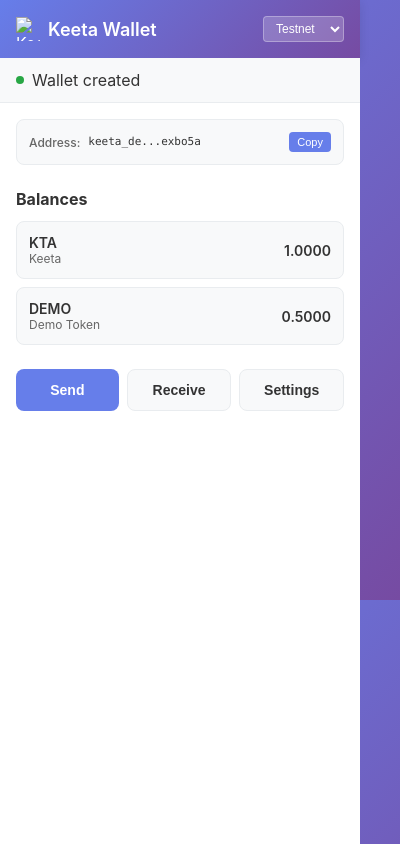
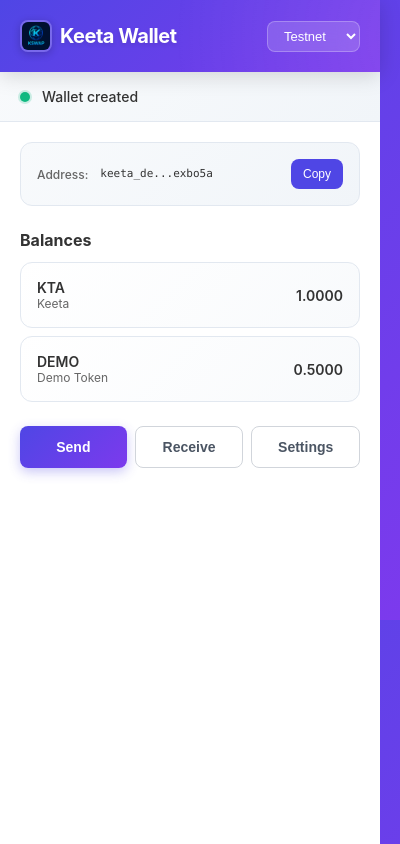
Before and after one commit to KSwapOrg/KSwapExtension, a browser extension: page src/popup/popup.html in a window 400 px wide. Drawn offline with Linux system fonts and the light colour scheme.

Commit message:
Polish extension UI and fix logo display
✨ UI Improvements:
- Fix logo path to properly display KSwap logo in header
- Upgrade color scheme to modern purple gradient theme
- Add shimmer animation effect to header
- Improve button hover effects with transforms and shadows
- Enhanced card designs with better gradients and shadows
- Better spacing and typography throughout
- Larger, more polished icons and elements
- Improved status indicators with better colors and glow effects

🎨 Visual Enhancements:
- Increased popup size to 380x620px for better UX
- Modern glassmorphism effects on network selector
- Smooth transitions and micro-interactions
- Better visual hierarchy with improved typography
- Enhanced loading spinner and modal designs

🔧 Technical:
- Fixed icon path from ../icons/ to ../../icons/ for proper loading
- Updated CSS with modern design tokens and variables
- Better responsive design patterns

```diff
--- a/src/popup/popup.css
+++ b/src/popup/popup.css
@@ -6,10 +6,10 @@
 }
 
 body {
-  width: 360px;
-  height: 600px;
+  width: 380px;
+  height: 620px;
   font-family: -apple-system, BlinkMacSystemFont, 'Segoe UI', Roboto, sans-serif;
-  background: linear-gradient(135deg, #667eea 0%, #764ba2 100%);
+  background: linear-gradient(135deg, #4f46e5 0%, #7c3aed 100%);
   color: #333;
   overflow: hidden;
 }
@@ -24,13 +24,31 @@
 
 /* Header */
 .wallet-header {
-  background: linear-gradient(135deg, #667eea 0%, #764ba2 100%);
+  background: linear-gradient(135deg, #4f46e5 0%, #7c3aed 100%);
   color: white;
-  padding: 16px;
+  padding: 20px;
   display: flex;
   justify-content: space-between;
   align-items: center;
-  box-shadow: 0 2px 10px rgba(0,0,0,0.1);
+  box-shadow: 0 4px 20px rgba(0,0,0,0.15);
+  position: relative;
+  overflow: hidden;
+}
+
+.wallet-header::before {
+  content: '';
+  position: absolute;
+  top: -50%;
+  left: -50%;
+  width: 200%;
+  height: 200%;
+  background: radial-gradient(circle, rgba(255,255,255,0.1) 0%, transparent 70%);
+  animation: shimmer 3s linear infinite;
+}
+
+@keyframes shimmer {
+  0% { transform: translateX(-100%); }
+  100% { transform: translateX(100%); }
 }
 
 .logo {
@@ -40,22 +58,36 @@
 }
 
 .logo-icon {
-  width: 24px;
-  height: 24px;
+  width: 32px;
+  height: 32px;
+  border-radius: 8px;
+  box-shadow: 0 2px 8px rgba(0,0,0,0.2);
+  border: 2px solid rgba(255,255,255,0.2);
 }
 
 .logo h1 {
-  font-size: 18px;
-  font-weight: 600;
+  font-size: 20px;
+  font-weight: 700;
+  text-shadow: 0 2px 4px rgba(0,0,0,0.1);
+  letter-spacing: -0.5px;
 }
 
 .network-selector select {
-  background: rgba(255,255,255,0.2);
-  border: 1px solid rgba(255,255,255,0.3);
+  background: rgba(255,255,255,0.15);
+  border: 1px solid rgba(255,255,255,0.25);
   color: white;
-  padding: 4px 8px;
-  border-radius: 4px;
-  font-size: 12px;
+  padding: 6px 12px;
+  border-radius: 8px;
+  font-size: 13px;
+  font-weight: 500;
+  backdrop-filter: blur(10px);
+  cursor: pointer;
+  transition: all 0.2s;
+}
+
+.network-selector select:hover {
+  background: rgba(255,255,255,0.25);
+  border-color: rgba(255,255,255,0.4);
 }
 
 .network-selector option {
@@ -64,30 +96,35 @@
 
 /* Connection Status */
 .connection-status {
-  padding: 12px 16px;
+  padding: 16px 20px;
   display: flex;
   align-items: center;
-  gap: 8px;
-  background: #f8f9fa;
-  border-bottom: 1px solid #e9ecef;
+  gap: 12px;
+  background: linear-gradient(135deg, #f8fafc 0%, #f1f5f9 100%);
+  border-bottom: 1px solid #e2e8f0;
+  font-weight: 500;
+  font-size: 14px;
 }
 
 .status-indicator {
-  width: 8px;
-  height: 8px;
+  width: 10px;
+  height: 10px;
   border-radius: 50%;
-  background: #ffc107;
+  background: #f59e0b;
   animation: pulse 2s infinite;
+  box-shadow: 0 0 0 2px rgba(245, 158, 11, 0.2);
 }
 
 .status-indicator.connected {
-  background: #28a745;
+  background: #10b981;
   animation: none;
+  box-shadow: 0 0 0 2px rgba(16, 185, 129, 0.2);
 }
 
 .status-indicator.error {
-  background: #dc3545;
+  background: #ef4444;
   animation: none;
+  box-shadow: 0 0 0 2px rgba(239, 68, 68, 0.2);
 }
 
 @keyframes pulse {
@@ -99,8 +136,9 @@
 /* Wallet Content */
 .wallet-content {
   flex: 1;
-  padding: 16px;
+  padding: 20px;
   overflow-y: auto;
+  background: #ffffff;
 }
 
 .hidden {
@@ -115,11 +153,17 @@
 .account-address {
   display: flex;
   align-items: center;
-  gap: 8px;
-  padding: 12px;
-  background: #f8f9fa;
-  border-radius: 8px;
-  border: 1px solid #e9ecef;
+  gap: 12px;
+  padding: 16px;
+  background: linear-gradient(135deg, #f8fafc 0%, #f1f5f9 100%);
+  border-radius: 12px;
+  border: 1px solid #e2e8f0;
+  transition: all 0.2s;
+}
+
+.account-address:hover {
+  border-color: #cbd5e1;
+  box-shadow: 0 4px 12px rgba(0,0,0,0.05);
 }
 
 .account-address label {
@@ -139,18 +183,22 @@
 }
 
 .copy-btn {
-  background: #667eea;
+  background: #4f46e5;
   color: white;
   border: none;
-  padding: 4px 8px;
-  border-radius: 4px;
-  font-size: 11px;
+  padding: 8px 12px;
+  border-radius: 8px;
+  font-size: 12px;
+  font-weight: 500;
   cursor: pointer;
   white-space: nowrap;
+  transition: all 0.2s;
 }
 
 .copy-btn:hover {
-  background: #5a6fd8;
+  background: #4338ca;
+  transform: translateY(-1px);
+  box-shadow: 0 4px 12px rgba(79, 70, 229, 0.3);
 }
 
 /* Balance Section */
@@ -170,10 +218,18 @@
   display: flex;
   justify-content: space-between;
   align-items: center;
-  padding: 12px;
-  background: #f8f9fa;
-  border-radius: 8px;
-  border: 1px solid #e9ecef;
+  padding: 16px;
+  background: linear-gradient(135deg, #ffffff 0%, #f8fafc 100%);
+  border-radius: 12px;
+  border: 1px solid #e2e8f0;
+  transition: all 0.2s;
+  cursor: pointer;
+}
+
+.token-item:hover {
+  border-color: #cbd5e1;
+  box-shadow: 0 4px 12px rgba(0,0,0,0.05);
+  transform: translateY(-1px);
 }
 
 .token-info {
@@ -218,22 +274,28 @@
 }
 
 .action-btn.primary {
-  background: #667eea;
+  background: linear-gradient(135deg, #4f46e5 0%, #7c3aed 100%);
   color: white;
+  box-shadow: 0 4px 12px rgba(79, 70, 229, 0.3);
 }
 
 .action-btn.primary:hover {
-  background: #5a6fd8;
+  background: linear-gradient(135deg, #4338ca 0%, #6d28d9 100%);
+  transform: translateY(-2px);
+  box-shadow: 0 6px 20px rgba(79, 70, 229, 0.4);
 }
 
 .action-btn.secondary {
-  background: #f8f9fa;
-  color: #333;
-  border: 1px solid #e9ecef;
+  background: #ffffff;
+  color: #4b5563;
+  border: 1px solid #d1d5db;
 }
 
 .action-btn.secondary:hover {
-  background: #e9ecef;
+  background: #f9fafb;
+  border-color: #9ca3af;
+  transform: translateY(-2px);
+  box-shadow: 0 4px 12px rgba(0,0,0,0.1);
 }
 
 /* Modal */
@@ -372,13 +434,13 @@
 }
 
 .spinner {
-  width: 32px;
-  height: 32px;
-  border: 3px solid #f3f3f3;
-  border-top: 3px solid #667eea;
+  width: 40px;
+  height: 40px;
+  border: 4px solid #f1f5f9;
+  border-top: 4px solid #4f46e5;
   border-radius: 50%;
   animation: spin 1s linear infinite;
-  margin-bottom: 12px;
+  margin-bottom: 16px;
 }
 
 @keyframes spin {
--- a/src/popup/popup.html
+++ b/src/popup/popup.html
@@ -14,7 +14,7 @@
       <!-- Header -->
       <header class="wallet-header">
         <div class="logo">
-          <img src="../icons/icon32.png" alt="Keeta" class="logo-icon">
+          <img src="../../icons/KSwapLogo.png" alt="Keeta" class="logo-icon">
           <h1>Keeta Wallet</h1>
         </div>
         <div class="network-selector">
```
